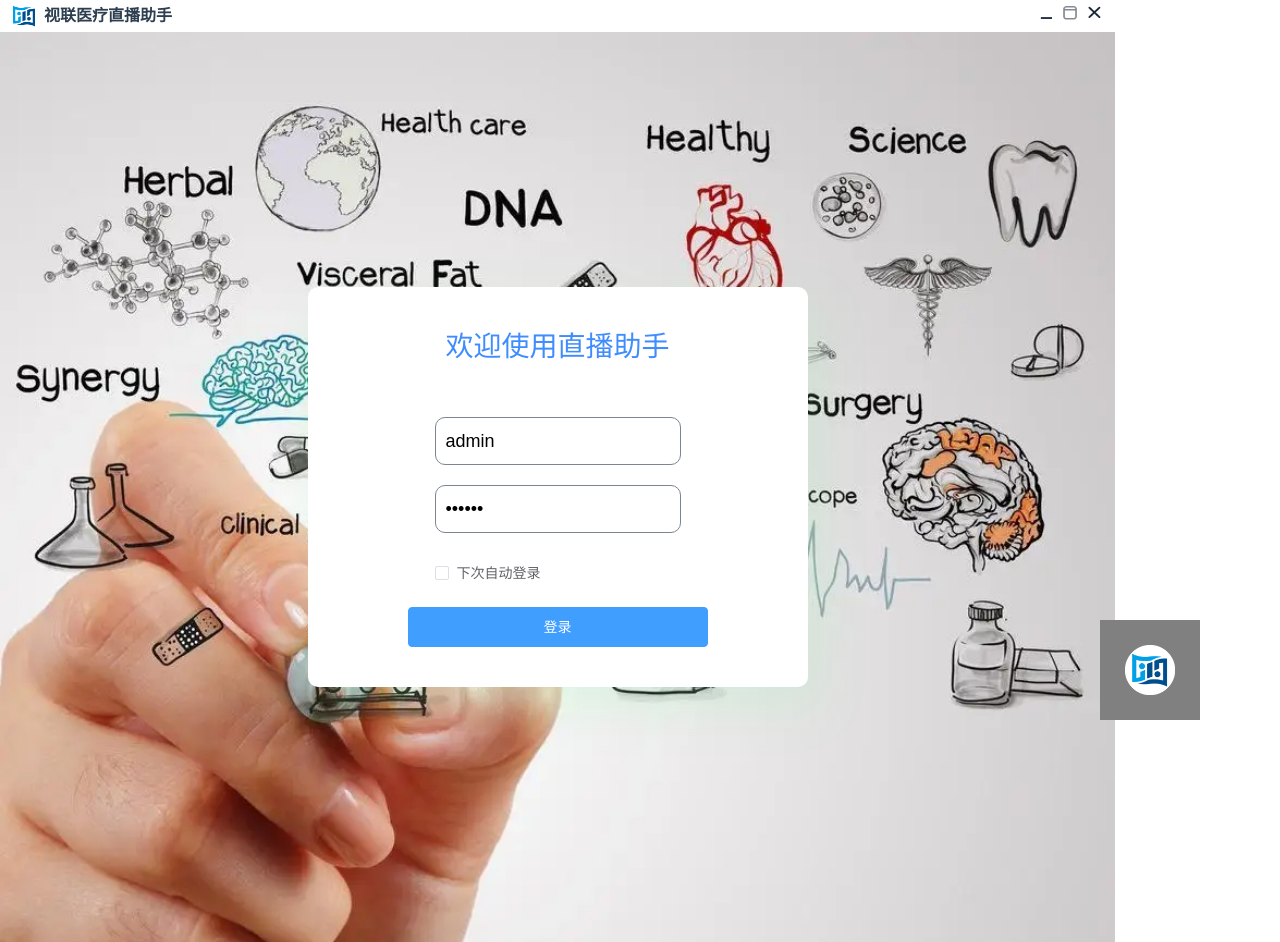
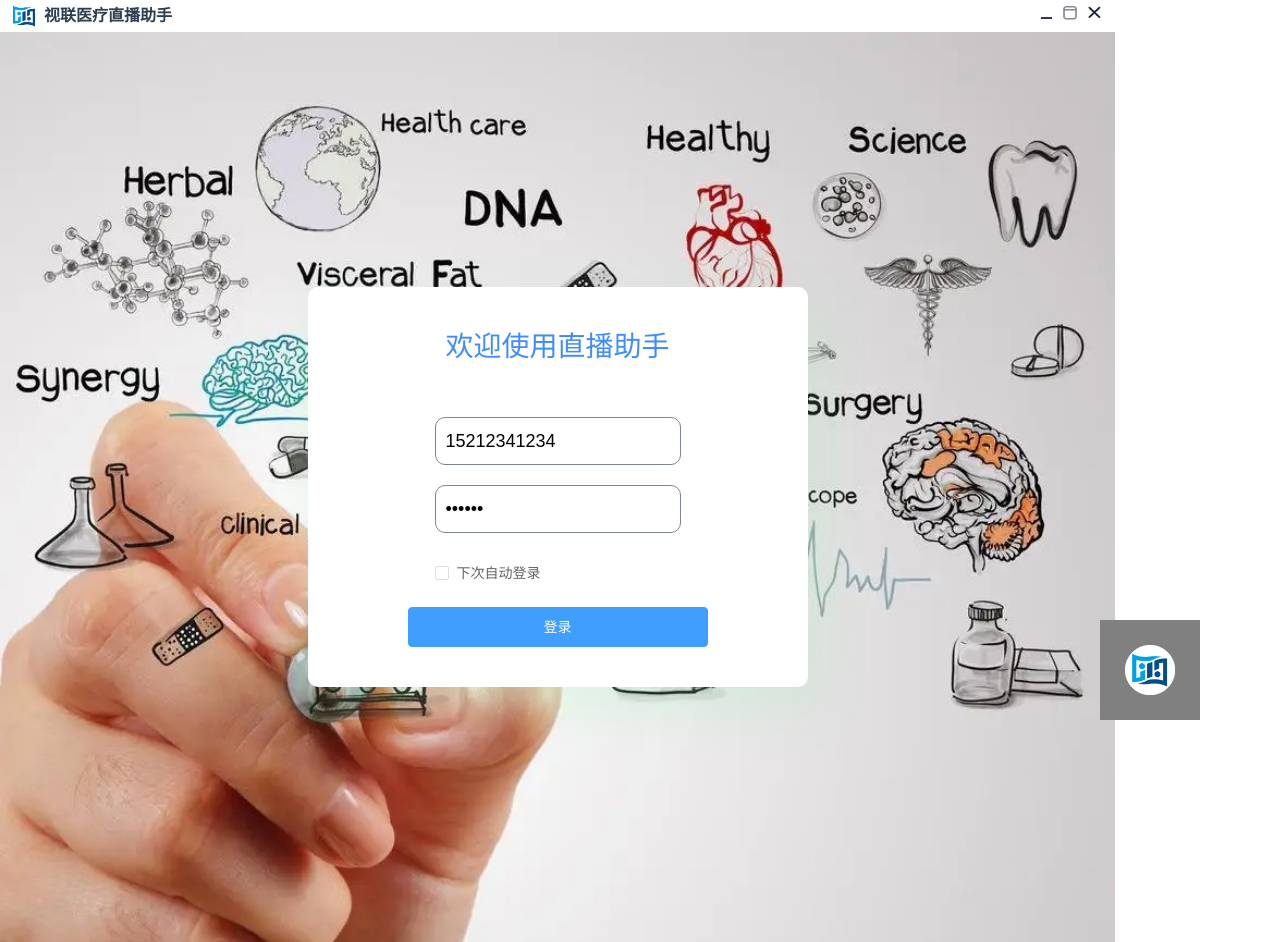
Before and after one commit to kirahan/obs-web-widgets, a Vue app: page /#/login in a window 1280 px wide. Built offline with nearby package versions, Linux system fonts and the light colour scheme.

Commit message:
fix bug 用户名换行

```diff
--- a/src/pages/Course.vue
+++ b/src/pages/Course.vue
@@ -133,7 +133,7 @@ export default defineComponent({
       }
     }
     .userinfo-right{
-        width:200px;
+        width:250px;
         line-height: 50px;
         @include flex(space-around,center,row);
         .username{
--- a/src/pages/Login.vue
+++ b/src/pages/Login.vue
@@ -51,7 +51,7 @@ export default defineComponent({
   },
   setup(props) {
     const data = reactive({
-      account: "admin",
+      account: "15212341234",
       password: "123456",
       auto_login: false,
     });
```
